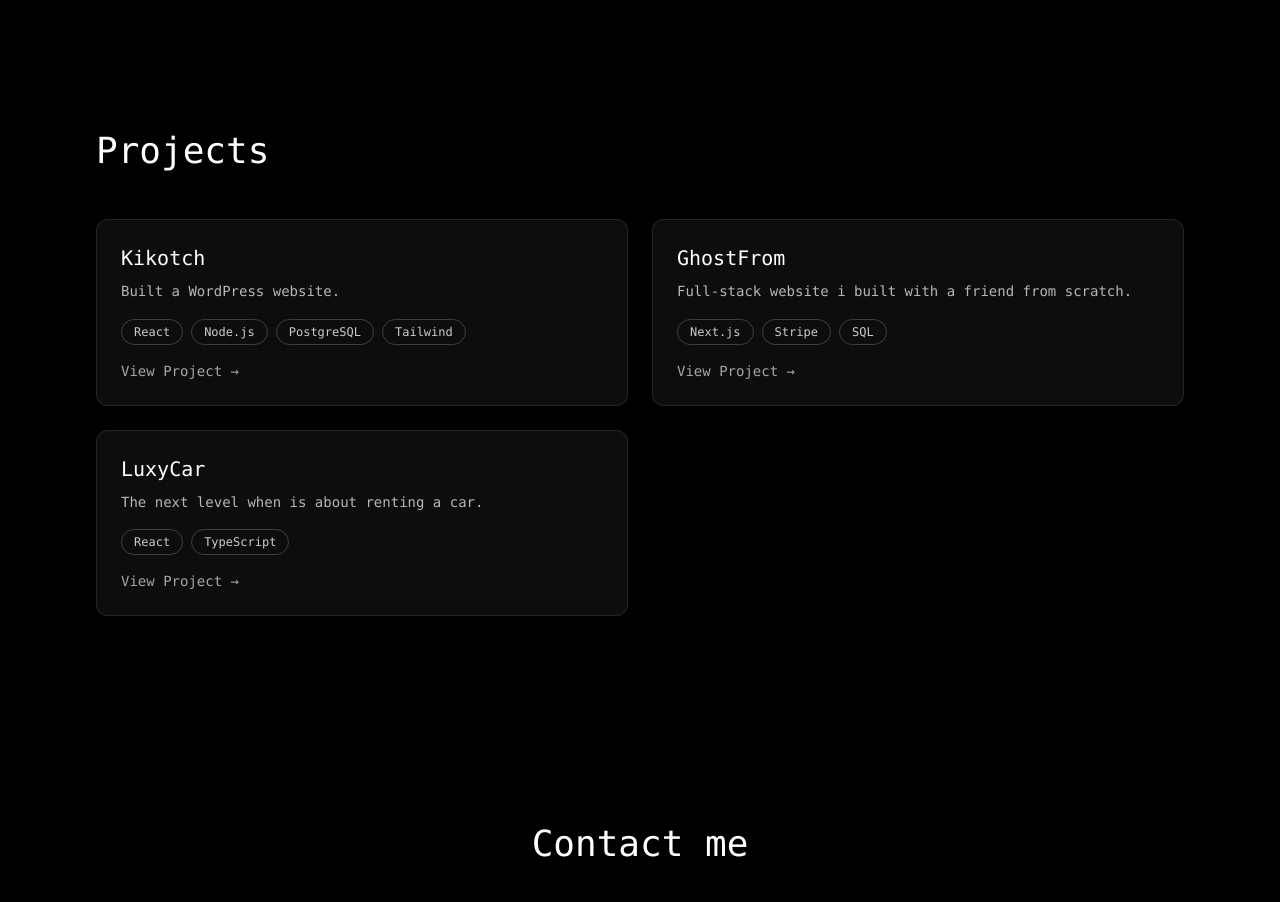
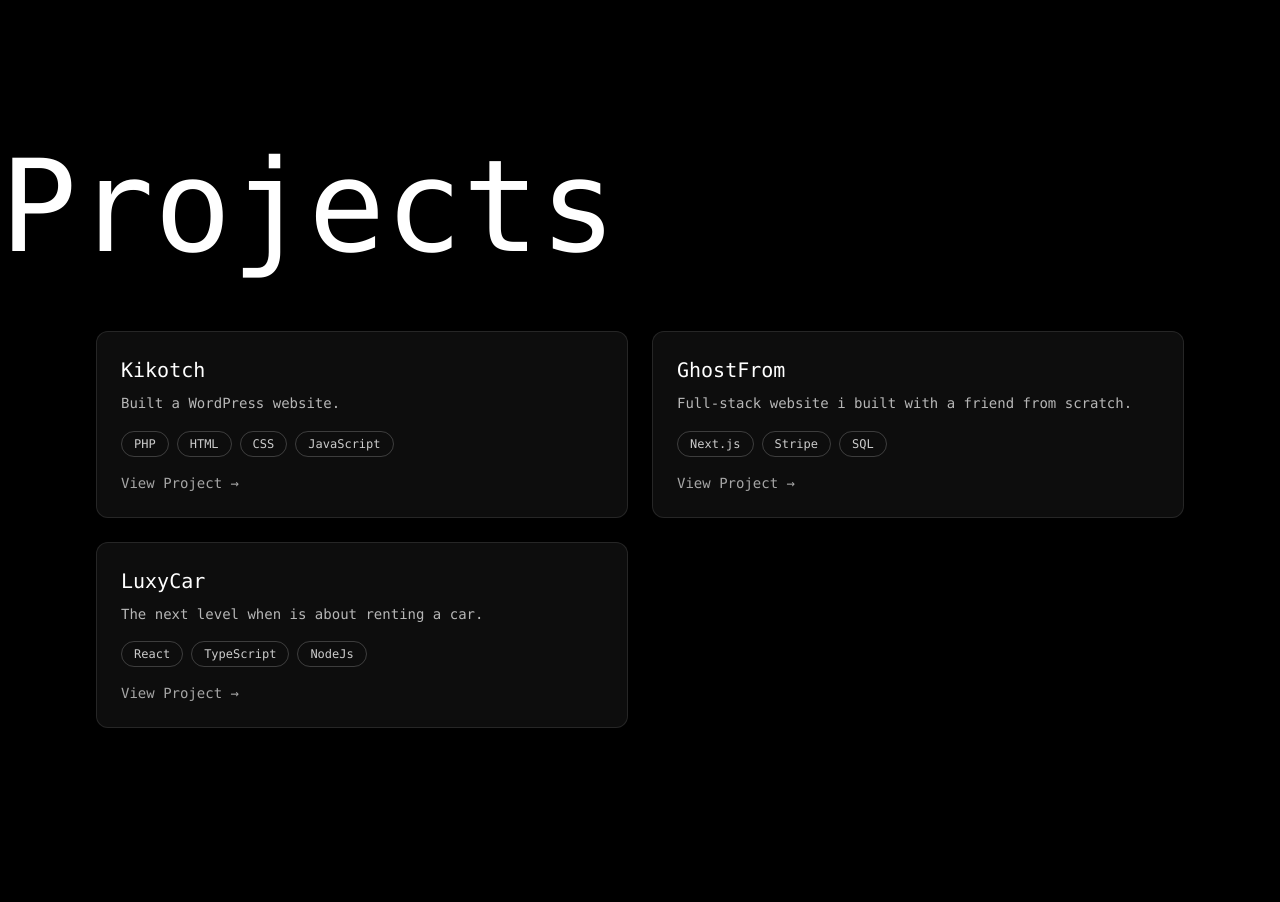
Before and after one commit to redasnkrs/Portfolio., a React (Vite) app: page / in a window 1280 px wide. Shown: the part 2140-3042 px from the top of the page. Built offline with nearby package versions, Linux system fonts and the light colour scheme.

Commit message:
feat: Change all the title section.

```diff
--- a/src/components/ContactMe.tsx
+++ b/src/components/ContactMe.tsx
@@ -4,7 +4,7 @@ export function ContactMe() {
   return (
     <section id="contactMe" className="section">
       <div className="">
-        <h2 className="text-4xl text-center mb-10">Contact me</h2>
+        <h2 className="text-9xl mb-15">Contact me</h2>
         <div className="container-4xl glass-card">
           <p className="py-5  ">{contactme}</p>
           <div className="flex flex-wrap gap-3">
--- a/src/components/Experience.tsx
+++ b/src/components/Experience.tsx
@@ -3,7 +3,7 @@ import { experiences } from "../data/experience";
 export function ExperienceSection() {
   return (
     <section id="experience" className="section">
-      <h2 className="text-9xl mb-12">Experience</h2>
+      <h2 className="text-9xl mb-15">Experience</h2>
       <div className="container-4xl">
         <div className="grid gap-6">
           {experiences.map((e) => (
--- a/src/components/Projects.tsx
+++ b/src/components/Projects.tsx
@@ -1,21 +1,23 @@
-import { projects } from '../data/projects';
+import { projects } from "../data/projects";
 
 export function Projects() {
   return (
     <section id="projects" className="section">
+      <h3 className="text-9xl mb-15">Projects</h3>
       <div className="container-6xl">
-        <h3 className="text-4xl mb-12">Projects</h3>
         <div className="grid grid-cols-1 lg:grid-cols-2 gap-6">
           {projects.map((p) => (
             <a
               key={p.title}
               className="group glass-card cursor-pointer"
-              href={p.link || '#'}
-              target={p.link ? '_blank' : undefined}
-              rel={p.link ? 'noreferrer' : undefined}
+              href={p.link || "#"}
+              target={p.link ? "_blank" : undefined}
+              rel={p.link ? "noreferrer" : undefined}
             >
               <h4 className="text-xl text-white">{p.title}</h4>
-              <p className="text-sm text-[rgba(255,255,255,0.7)] leading-relaxed mt-2">{p.description}</p>
+              <p className="text-sm text-[rgba(255,255,255,0.7)] leading-relaxed mt-2">
+                {p.description}
+              </p>
               <div className="flex flex-wrap gap-2 mt-4">
                 {p.technologies.map((t) => (
                   <span key={t} className="pill">
--- a/src/data/projects.ts
+++ b/src/data/projects.ts
@@ -9,7 +9,7 @@ export const projects: Project[] = [
   {
     title: "Kikotch",
     description: "Built a WordPress website.",
-    technologies: ["React", "Node.js", "PostgreSQL", "Tailwind"],
+    technologies: ["PHP", "HTML", "CSS", "JavaScript"],
   },
   {
     title: "GhostFrom",
@@ -19,11 +19,6 @@ export const projects: Project[] = [
   {
     title: "LuxyCar",
     description: "The next level when is about renting a car.",
-    technologies: ["React", "TypeScript"],
+    technologies: ["React", "TypeScript", "NodeJs"],
   },
-  // {
-  //   title: "modo.studio",
-  //   description: "Full-stack ",
-  //   technologies: ["react"],
-  // },
 ];
```
